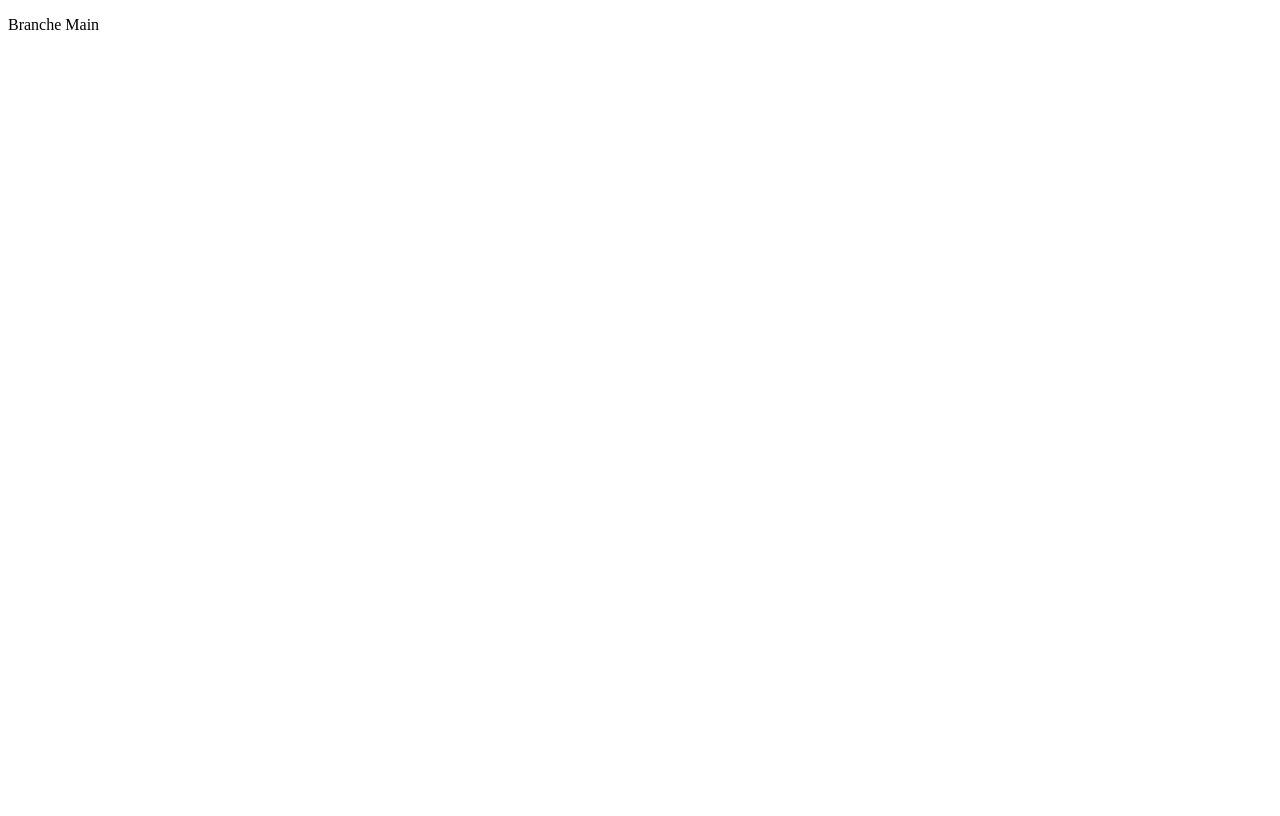
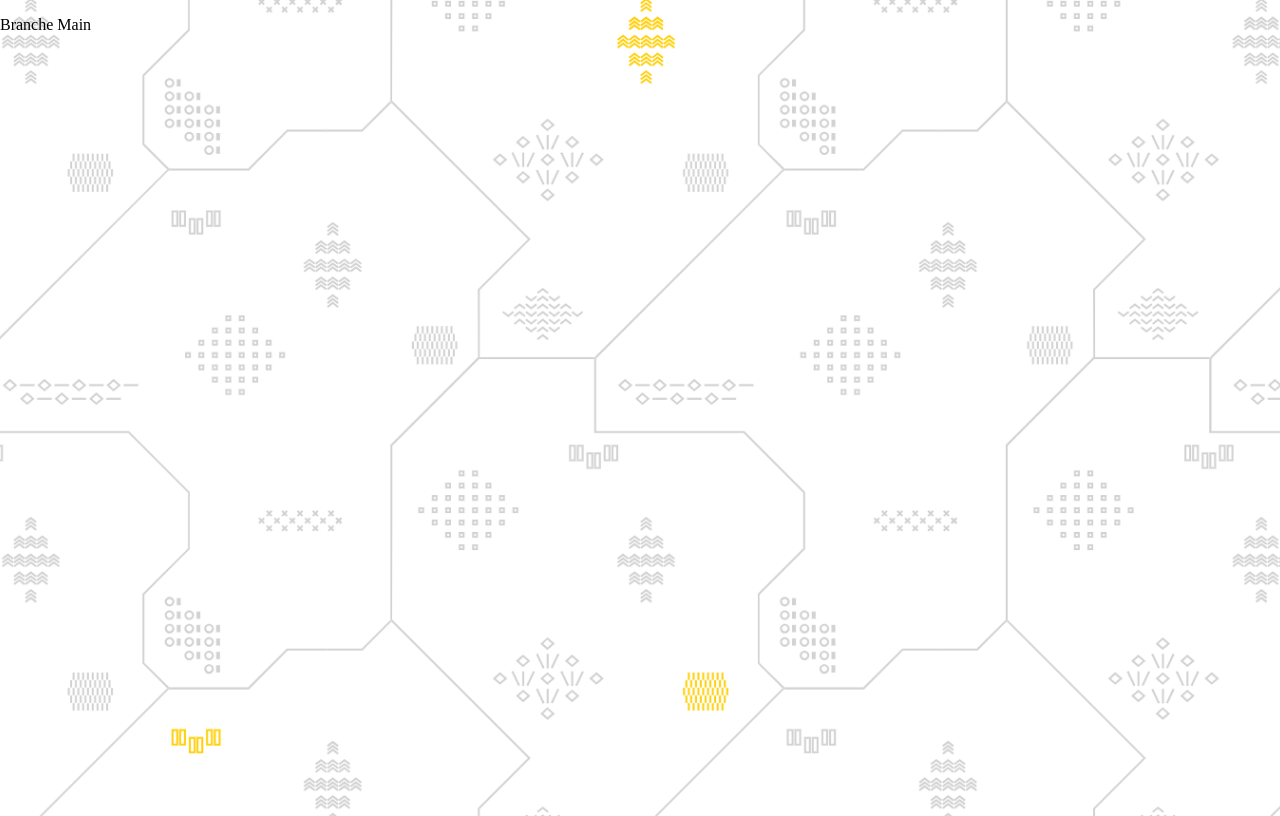
Before and after one commit to kvbcs/briefV3, an Angular app: page / in a window 1280 px wide. Built offline with nearby package versions, Linux system fonts and the light colour scheme.

Commit message:
feat: add HomePage component and global background image to the app

```diff
--- /dev/null
+++ b/src/app/accueil/accueil.component.html
@@ -0,0 +1 @@
+<p>accueil works!</p>
--- a/src/styles.css
+++ b/src/styles.css
@@ -1 +1,10 @@
 /* You can add global styles to this file, and also import other style files */
+body {
+  margin: 0;
+  padding: 0;
+  background-image: url('assets/BGSimplon.png');
+  background-size: cover;
+  background-repeat: no-repeat;
+  background-position: center;
+  min-height: 100vh;
+}
```
Also changed, not shown: src/app/accueil/accueil.component.ts (added, +11 -0 lines), src/app/accueil/accueil.component.css (added), src/assets/BGSimplon.png (added), 1 other file (tests, documents, lock files or other folders).
